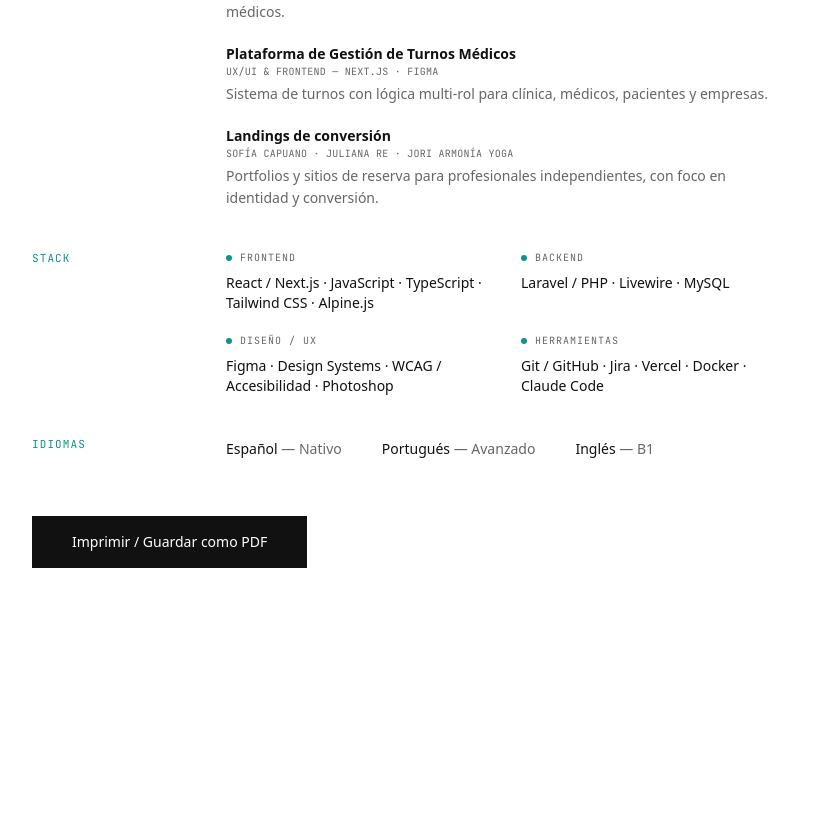
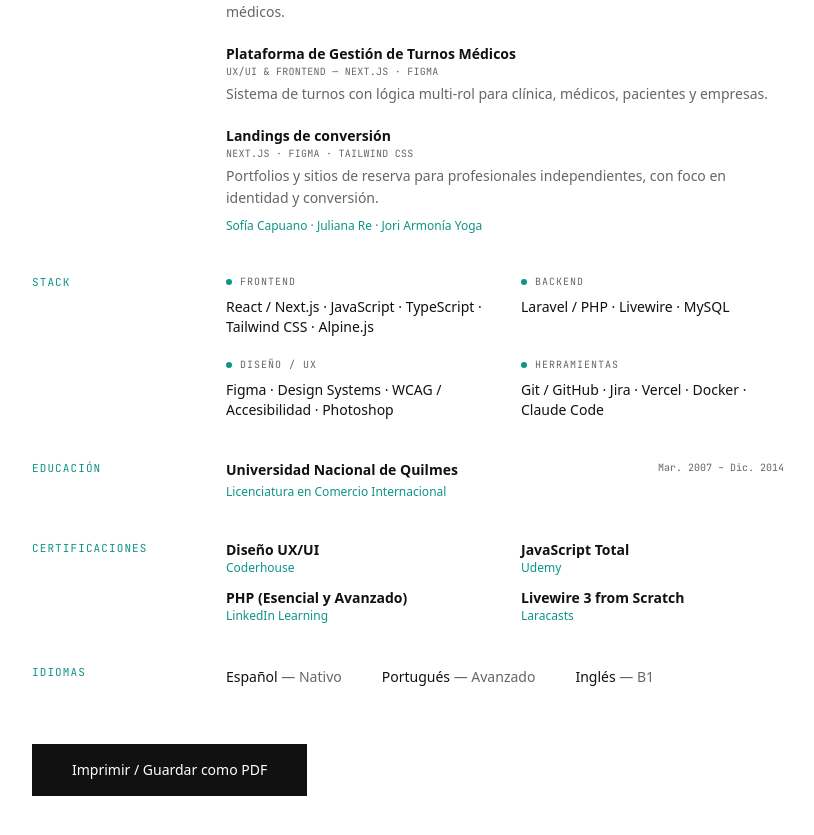
Before and after one commit to laupommares/laura-pommares, a Next.js app: page /cv in a window 1280 px wide. Shown: the part 1123-1958 px from the top of the page, without its empty margins (232-1046 px from the left). Before the commit the page ends 1755 px from the top, so only its background shows below. Built offline with nearby package versions, Linux system fonts and the light colour scheme.

Commit message:
Update cv

```diff
--- a/src/app/cv/page.tsx
+++ b/src/app/cv/page.tsx
@@ -4,7 +4,7 @@ import PrintButton from "./PrintButton";
 const contact = [
   { label: "Email", value: "laurapommares@gmail.com", href: "mailto:laurapommares@gmail.com" },
   { label: "WhatsApp", value: "+54 9 2346 507655", href: "https://wa.me/5492346507655" },
-  { label: "Ubicación", value: "Buenos Aires, ARG" },
+  { label: "Ubicación", value: "Chivilcoy, Buenos Aires, ARG" },
   { label: "Portfolio", value: "laura-pommares.vercel.app", href: "https://laura-pommares.vercel.app/" },
   { label: "LinkedIn", value: "linkedin.com/in/laura-pommarés", href: "https://www.linkedin.com/in/laura-pommar%C3%A9s-40959127b/" },
   { label: "GitHub", value: "github.com/laupommares", href: "https://github.com/laupommares" },
@@ -36,6 +36,21 @@ const stack = [
   { name: "Herramientas", items: ["Git / GitHub", "Jira", "Vercel", "Docker", "Claude Code"] },
 ];
 
+const education = [
+  {
+    institution: "Universidad Nacional de Quilmes",
+    degree: "Licenciatura en Comercio Internacional",
+    period: "Mar. 2007 – Dic. 2014",
+  },
+];
+
+const certifications = [
+  { title: "Diseño UX/UI", issuer: "Coderhouse" },
+  { title: "JavaScript Total", issuer: "Udemy" },
+  { title: "PHP (Esencial y Avanzado)", issuer: "LinkedIn Learning" },
+  { title: "Livewire 3 from Scratch", issuer: "Laracasts" },
+];
+
 const languages = [
   { name: "Español", level: "Nativo" },
   { name: "Portugués", level: "Avanzado" },
@@ -55,8 +70,13 @@ const projects = [
   },
   {
     title: "Landings de conversión",
-    role: "Sofía Capuano · Juliana Re · Jori Armonía Yoga",
+    role: "Next.js · Figma · Tailwind CSS",
     result: "Portfolios y sitios de reserva para profesionales independientes, con foco en identidad y conversión.",
+    clients: [
+      { name: "Sofía Capuano", href: "https://sofiacapuanoph.vercel.app/" },
+      { name: "Juliana Re", href: "https://julianare.vercel.app/" },
+      { name: "Jori Armonía Yoga", href: "https://joriarmoniayoga.com/" },
+    ],
   },
 ];
 
@@ -157,6 +177,18 @@ export default function CvPage() {
                 {p.role}
               </p>
               <p className="text-secondary text-sm leading-relaxed">{p.result}</p>
+              {p.clients && (
+                <p className="text-accent text-xs font-medium mt-2">
+                  {p.clients.map((client, i) => (
+                    <span key={client.name}>
+                      {i > 0 && " · "}
+                      <a href={client.href} className="hover:underline">
+                        {client.name}
+                      </a>
+                    </span>
+                  ))}
+                </p>
+              )}
             </div>
           ))}
         </div>
@@ -175,6 +207,39 @@ export default function CvPage() {
                 {cat.name}
               </h4>
               <p className="text-sm">{cat.items.join(" · ")}</p>
+            </div>
+          ))}
+        </div>
+      </section>
+
+      {/* Educación */}
+      <section className="mb-10 grid grid-cols-12 gap-6 cv-avoid-break">
+        <h2 className="col-span-3 font-label-mono text-accent uppercase tracking-widest text-[11px]">
+          Educación
+        </h2>
+        <div className="col-span-9 space-y-3">
+          {education.map((edu) => (
+            <div key={edu.institution}>
+              <div className="flex flex-col md:flex-row md:justify-between mb-1">
+                <h3 className="text-sm font-bold">{edu.institution}</h3>
+                <span className="font-label-mono text-secondary text-[10px]">{edu.period}</span>
+              </div>
+              <p className="text-accent text-xs font-medium">{edu.degree}</p>
+            </div>
+          ))}
+        </div>
+      </section>
+
+      {/* Cursos y Certificaciones */}
+      <section className="mb-10 grid grid-cols-12 gap-6 cv-avoid-break">
+        <h2 className="col-span-3 font-label-mono text-accent uppercase tracking-widest text-[11px]">
+          Certificaciones
+        </h2>
+        <div className="col-span-9 grid grid-cols-2 gap-x-8 gap-y-3">
+          {certifications.map((cert) => (
+            <div key={cert.title}>
+              <p className="text-sm font-bold">{cert.title}</p>
+              <p className="text-accent text-xs font-medium">{cert.issuer}</p>
             </div>
           ))}
         </div>
--- a/src/app/page.tsx
+++ b/src/app/page.tsx
@@ -4,6 +4,8 @@ import ProfileSection from "@/components/ProfileSection";
 import ProjectsSection from "@/components/ProjectsSection";
 import ExperienceSection from "@/components/ExperienceSection";
 import TechStackSection from "@/components/TechStackSection";
+import EducationSection from "@/components/EducationSection";
+import CertificationsSection from "@/components/CertificationsSection";
 import ContactSection from "@/components/ContactSection";
 import SiteFooter from "@/components/SiteFooter";
 import ScrollEffects from "@/components/ScrollEffects";
@@ -16,9 +18,11 @@ export default function Home() {
       <main className="pt-40">
         <HeroSection />
         <ProfileSection />
+        <ExperienceSection />
         <ProjectsSection />
-        <ExperienceSection />
         <TechStackSection />
+        <EducationSection />
+        <CertificationsSection />
         <ContactSection />
       </main>
       <SiteFooter />
--- /dev/null
+++ b/src/components/CertificationsSection.tsx
@@ -0,0 +1,31 @@
+const certifications = [
+  { title: "Diseño UX/UI", issuer: "Coderhouse" },
+  { title: "JavaScript Total", issuer: "Udemy" },
+  { title: "PHP (Esencial y Avanzado)", issuer: "LinkedIn Learning" },
+  { title: "Livewire 3 from Scratch", issuer: "Laracasts" },
+];
+
+export default function CertificationsSection() {
+  return (
+    <section
+      className="px-margin-mobile max-w-container-max mx-auto reveal"
+      id="certificaciones"
+    >
+      <div className="grid grid-cols-1 md:grid-cols-12 gap-10">
+        <div className="md:col-span-4">
+          <h2 className="font-label-mono text-accent uppercase tracking-widest">
+            Cursos y Certificaciones
+          </h2>
+        </div>
+        <div className="md:col-span-8 grid grid-cols-1 sm:grid-cols-2 gap-x-10 gap-y-8">
+          {certifications.map((cert) => (
+            <div key={cert.title}>
+              <h3 className="text-lg font-bold mb-1">{cert.title}</h3>
+              <p className="text-accent text-sm font-medium">{cert.issuer}</p>
+            </div>
+          ))}
+        </div>
+      </div>
+    </section>
+  );
+}
--- /dev/null
+++ b/src/components/EducationSection.tsx
@@ -0,0 +1,41 @@
+const studies = [
+  {
+    institution: "Universidad Nacional de Quilmes",
+    degree: "Licenciatura en Comercio Internacional",
+    period: "Mar. 2007 – Dic. 2014",
+  },
+];
+
+export default function EducationSection() {
+  return (
+    <section
+      className="px-margin-mobile max-w-container-max mx-auto mb-section-gap mt-30 reveal"
+      id="educacion"
+    >
+      <div className="grid grid-cols-1 md:grid-cols-12 gap-10">
+        <div className="md:col-span-4">
+          <h2 className="font-label-mono text-accent uppercase tracking-widest">
+            Educación
+          </h2>
+        </div>
+        <div className="md:col-span-8 space-y-16">
+          {studies.map((study) => (
+            <div key={study.institution}>
+              <div className="flex flex-col md:flex-row justify-between mb-1">
+                <div>
+                  <h3 className="text-xl font-bold mb-1">{study.institution}</h3>
+                  <p className="text-accent text-sm font-medium">
+                    {study.degree}
+                  </p>
+                </div>
+                <span className="font-label-mono text-secondary text-[12px] mt-2 md:mt-0">
+                  {study.period}
+                </span>
+              </div>
+            </div>
+          ))}
+        </div>
+      </div>
+    </section>
+  );
+}
--- a/src/components/HeroSection.tsx
+++ b/src/components/HeroSection.tsx
@@ -14,7 +14,7 @@ export default function HeroSection() {
             <span className="block font-label-mono text-[11px] text-secondary uppercase mb-2">
               Ubicación
             </span>
-            <span className="text-sm font-medium">Buenos Aires, ARG</span>
+            <span className="text-sm font-medium">Chivilcoy, Buenos Aires, ARG</span>
           </div>
           <div>
             <span className="block font-label-mono text-[11px] text-secondary uppercase mb-2">
--- a/src/components/NavHeader.tsx
+++ b/src/components/NavHeader.tsx
@@ -11,21 +11,33 @@ export default function NavHeader() {
         <nav className="hidden md:flex items-center gap-10">
           <a
             className="text-sm font-medium hover:text-accent transition-colors"
+            href="#experiencia"
+          >
+            Experiencia
+          </a>
+          <a
+            className="text-sm font-medium hover:text-accent transition-colors"
             href="#proyectos"
           >
             Proyectos
           </a>
           <a
             className="text-sm font-medium hover:text-accent transition-colors"
-            href="#experiencia"
+            href="#perfil"
           >
-            Experiencia
+            Perfil
           </a>
           <a
             className="text-sm font-medium hover:text-accent transition-colors"
-            href="#perfil"
+            href="#educacion"
           >
-            Perfil
+            Educación
+          </a>
+          <a
+            className="text-sm font-medium hover:text-accent transition-colors"
+            href="#certificaciones"
+          >
+            Certificaciones
           </a>
           <a
             className="text-sm font-medium hover:text-accent transition-colors"
--- a/src/components/SiteFooter.tsx
+++ b/src/components/SiteFooter.tsx
@@ -7,7 +7,7 @@ export default function SiteFooter() {
             LAURA POMMARÉS
           </span>
           <p className="font-label-mono text-[10px] text-secondary mt-1">
-            © 2024 — Frontend Developer & UX/UI Designer
+            © 2026 — Frontend Developer & UX/UI Designer
           </p>
         </div>
         <div className="flex gap-12 font-label-mono text-[10px] uppercase tracking-widest font-bold">
```
Also changed, not shown: 1 other file (tests, documents, lock files or other folders).
